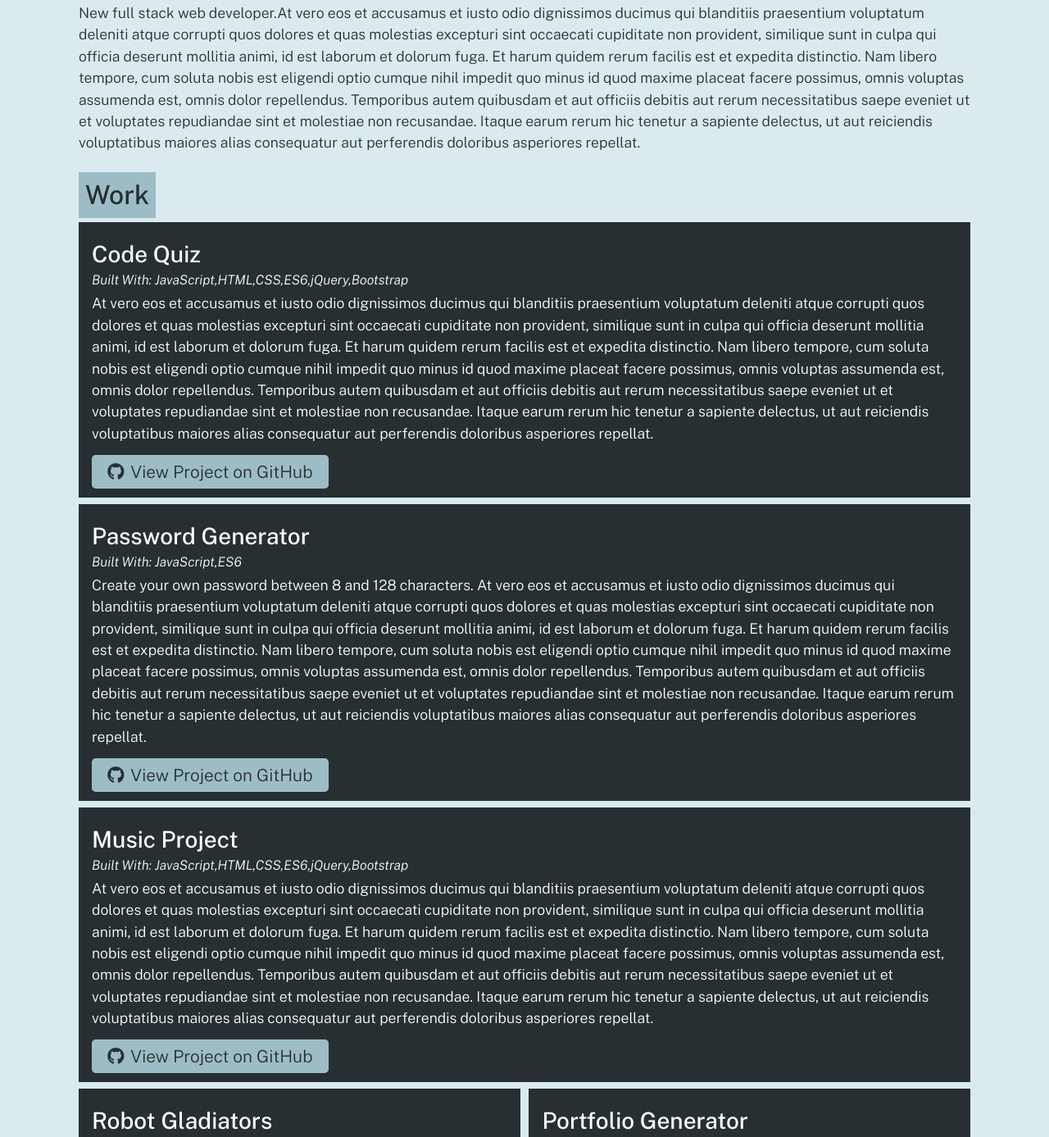
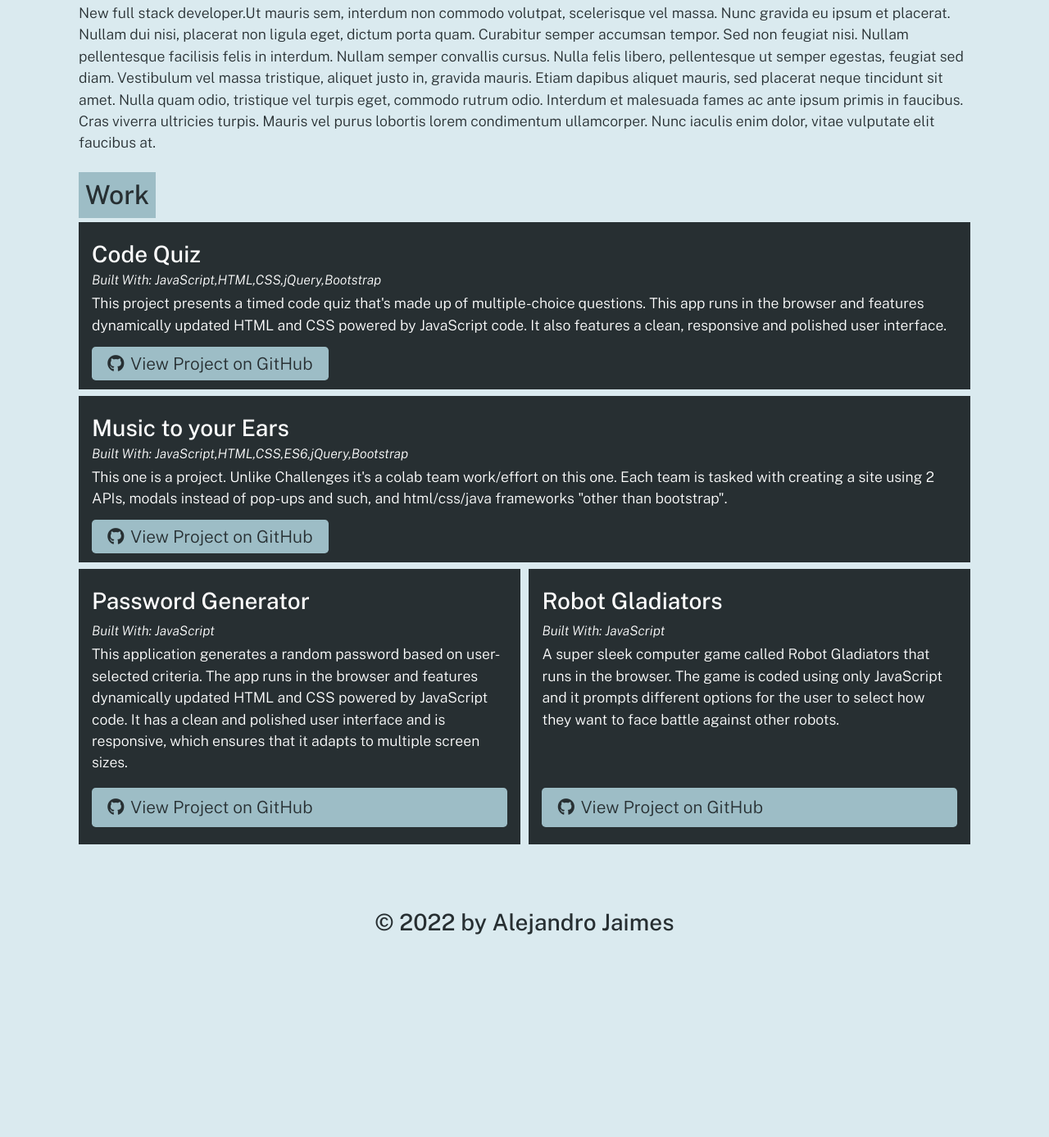
Before and after one commit to AlexJCturbo/portfolio-generator, a plain HTML site: page index.html in a window 1280 px wide. Shown: the part 209-1596 px from the top of the page at 82% size. After the commit the page ends 1372 px from the top, so only its background shows below. Drawn offline with nearby package versions, Linux system fonts and the light colour scheme.

```diff
--- a/index.html
+++ b/index.html
@@ -15,7 +15,7 @@
 	<body>
 		<header>
 			<div class="container flex-row justify-space-between align-center py-3">
-				<h1 class="page-title text-secondary bg-dark py-2 px-3">Alex</h1>
+				<h1 class="page-title text-secondary bg-dark py-2 px-3">Alejandro Jaimes</h1>
 				<nav class="flex-row">
 					<a class="ml-2 my-1 px-2 py-1 bg-secondary text-dark" href="https://github.com/AlexJCturbo">GitHub</a>
 				</nav>
@@ -26,7 +26,7 @@
 
 		<section class="my-3" id="about">
     	<h2 class="text-dark bg-primary p-2 display-inline-block">About Me</h2>
-    	<p>New full stack web developer.At vero eos et accusamus et iusto odio dignissimos ducimus qui blanditiis praesentium voluptatum deleniti atque corrupti quos dolores et quas molestias excepturi sint occaecati cupiditate non provident, similique sunt in culpa qui officia deserunt mollitia animi, id est laborum et dolorum fuga. Et harum quidem rerum facilis est et expedita distinctio. Nam libero tempore, cum soluta nobis est eligendi optio cumque nihil impedit quo minus id quod maxime placeat facere possimus, omnis voluptas assumenda est, omnis dolor repellendus. Temporibus autem quibusdam et aut officiis debitis aut rerum necessitatibus saepe eveniet ut et voluptates repudiandae sint et molestiae non recusandae. Itaque earum rerum hic tenetur a sapiente delectus, ut aut reiciendis voluptatibus maiores alias consequatur aut perferendis doloribus asperiores repellat.</p>
+    	<p>New full stack developer.Ut mauris sem, interdum non commodo volutpat, scelerisque vel massa. Nunc gravida eu ipsum et placerat. Nullam dui nisi, placerat non ligula eget, dictum porta quam. Curabitur semper accumsan tempor. Sed non feugiat nisi. Nullam pellentesque facilisis felis in interdum. Nullam semper convallis cursus. Nulla felis libero, pellentesque ut semper egestas, feugiat sed diam. Vestibulum vel massa tristique, aliquet justo in, gravida mauris. Etiam dapibus aliquet mauris, sed placerat neque tincidunt sit amet. Nulla quam odio, tristique vel turpis eget, commodo rutrum odio. Interdum et malesuada fames ac ante ipsum primis in faucibus. Cras viverra ultricies turpis. Mauris vel purus lobortis lorem condimentum ullamcorper. Nunc iaculis enim dolor, vitae vulputate elit faucibus at.</p>
     </section>
 
 
@@ -37,48 +37,39 @@
           <div class="col-12 mb-2 bg-dark text-light p-3">
 					<h3 class="portfolio-item-title text-light">Code Quiz</h3>
 						<h5 class="portfolio-languages">
-							Built With: JavaScript,HTML,CSS,ES6,jQuery,Bootstrap
+							Built With: JavaScript,HTML,CSS,jQuery,Bootstrap
 						</h5>
-            <p>At vero eos et accusamus et iusto odio dignissimos ducimus qui blanditiis praesentium voluptatum deleniti atque corrupti quos dolores et quas molestias excepturi sint occaecati cupiditate non provident, similique sunt in culpa qui officia deserunt mollitia animi, id est laborum et dolorum fuga. Et harum quidem rerum facilis est et expedita distinctio. Nam libero tempore, cum soluta nobis est eligendi optio cumque nihil impedit quo minus id quod maxime placeat facere possimus, omnis voluptas assumenda est, omnis dolor repellendus. Temporibus autem quibusdam et aut officiis debitis aut rerum necessitatibus saepe eveniet ut et voluptates repudiandae sint et molestiae non recusandae. Itaque earum rerum hic tenetur a sapiente delectus, ut aut reiciendis voluptatibus maiores alias consequatur aut perferendis doloribus asperiores repellat.</p>
+            <p>This project presents a timed code quiz that's made up of multiple-choice questions. This app runs in the browser and features dynamically updated HTML and CSS powered by JavaScript code. It also features a clean, responsive and polished user interface.</p>
             <a href="https://github.com/AlexJCturbo/code_quiz" class="btn"><i class="fab fa-github mr-2"></i>View Project on GitHub</a>
           </div>
 
           <div class="col-12 mb-2 bg-dark text-light p-3">
-					<h3 class="portfolio-item-title text-light">Password Generator</h3>
-						<h5 class="portfolio-languages">
-							Built With: JavaScript,ES6
-						</h5>
-            <p>Create your own password between 8 and 128 characters. At vero eos et accusamus et iusto odio dignissimos ducimus qui blanditiis praesentium voluptatum deleniti atque corrupti quos dolores et quas molestias excepturi sint occaecati cupiditate non provident, similique sunt in culpa qui officia deserunt mollitia animi, id est laborum et dolorum fuga. Et harum quidem rerum facilis est et expedita distinctio. Nam libero tempore, cum soluta nobis est eligendi optio cumque nihil impedit quo minus id quod maxime placeat facere possimus, omnis voluptas assumenda est, omnis dolor repellendus. Temporibus autem quibusdam et aut officiis debitis aut rerum necessitatibus saepe eveniet ut et voluptates repudiandae sint et molestiae non recusandae. Itaque earum rerum hic tenetur a sapiente delectus, ut aut reiciendis voluptatibus maiores alias consequatur aut perferendis doloribus asperiores repellat.</p>
-            <a href="https://github.com/AlexJCturbo/password-generator" class="btn"><i class="fab fa-github mr-2"></i>View Project on GitHub</a>
-          </div>
-
-          <div class="col-12 mb-2 bg-dark text-light p-3">
-					<h3 class="portfolio-item-title text-light">Music Project</h3>
+					<h3 class="portfolio-item-title text-light">Music to your Ears</h3>
 						<h5 class="portfolio-languages">
 							Built With: JavaScript,HTML,CSS,ES6,jQuery,Bootstrap
 						</h5>
-            <p>At vero eos et accusamus et iusto odio dignissimos ducimus qui blanditiis praesentium voluptatum deleniti atque corrupti quos dolores et quas molestias excepturi sint occaecati cupiditate non provident, similique sunt in culpa qui officia deserunt mollitia animi, id est laborum et dolorum fuga. Et harum quidem rerum facilis est et expedita distinctio. Nam libero tempore, cum soluta nobis est eligendi optio cumque nihil impedit quo minus id quod maxime placeat facere possimus, omnis voluptas assumenda est, omnis dolor repellendus. Temporibus autem quibusdam et aut officiis debitis aut rerum necessitatibus saepe eveniet ut et voluptates repudiandae sint et molestiae non recusandae. Itaque earum rerum hic tenetur a sapiente delectus, ut aut reiciendis voluptatibus maiores alias consequatur aut perferendis doloribus asperiores repellat.</p>
+            <p>This one is a project. Unlike Challenges it's a colab team work/effort on this one. Each team is tasked with creating a site using 2 APIs, modals instead of pop-ups and such, and html/css/java frameworks "other than bootstrap".</p>
             <a href="https://github.com/AlexJCturbo/project-music" class="btn"><i class="fab fa-github mr-2"></i>View Project on GitHub</a>
           </div>
 
 
 
           <div class="col-12 col-md-6 mb-2 bg-dark text-light p-3 flex-column">
-						<h3 class="portfolio-item-title text-light">Robot Gladiators</h3>
+						<h3 class="portfolio-item-title text-light">Password Generator</h3>
 						<h5 class="portfolio-languages">
-							Built With: JavaScript, ES6
+							Built With: JavaScript
 						</h5>
-          	<p>Lorem ipsum dolor sit amet, consectetur adipiscing elit. Donec vel odio vel massa facilisis gravida sit amet ut arcu. Sed placerat quis mi ultrices laoreet. Class aptent taciti sociosqu ad litora torquent per conubia nostra, per inceptos himenaeos. Integer metus nulla, iaculis at convallis vel, volutpat sed ipsum. Vivamus tempor bibendum massa id tempus. Aliquam erat volutpat. Vestibulum rutrum ligula mollis mollis facilisis. Praesent sit amet facilisis est, et commodo magna. Proin eu nibh fringilla, blandit libero vitae, congue lectus. Morbi dui risus, cursus ut massa vitae, facilisis accumsan lacus. Praesent pulvinar rutrum urna in scelerisque. Nam ornare turpis eu dolor egestas dignissim. Phasellus id erat a tortor iaculis dictum vel sed nunc. Aliquam volutpat tempus gravida. Cras tristique massa sit amet risus suscipit, ut vulputate lectus blandit</p>
-            <a href="https://github.com/AlexJCturbo/robot-gladiators" class="btn mt-auto"><i class="fab fa-github mr-2"></i>View Project on GitHub</a>
+          	<p>This application generates a random password based on user-selected criteria. The app runs in the browser and features dynamically updated HTML and CSS powered by JavaScript code. It has a clean and polished user interface and is responsive, which ensures that it adapts to multiple screen sizes.</p>
+            <a href="https://github.com/AlexJCturbo/password-generator" class="btn mt-auto"><i class="fab fa-github mr-2"></i>View Project on GitHub</a>
           </div>
 
           <div class="col-12 col-md-6 mb-2 bg-dark text-light p-3 flex-column">
-						<h3 class="portfolio-item-title text-light">Portfolio Generator</h3>
+						<h3 class="portfolio-item-title text-light">Robot Gladiators</h3>
 						<h5 class="portfolio-languages">
-							Built With: JavaScript, ES6, Node
+							Built With: JavaScript
 						</h5>
-          	<p>Fusce sed ultricies sapien. Suspendisse potenti. Cras luctus ipsum vitae nulla facilisis, nec condimentum nisl vehicula. Integer metus nunc, rutrum semper congue in, dapibus at justo. Sed tempor aliquet auctor. Fusce elit libero, sodales dignissim nulla a, elementum vestibulum justo. Sed elementum sed odio et interdum. Aliquam sed tortor quis mi posuere viverra ut id metus. Etiam tincidunt rhoncus dui, a ornare lacus volutpat at. Fusce pulvinar imperdiet turpis vitae porttitor. Vestibulum congue metus in lorem fringilla ultrices. Proin aliquet, dui at tempor fringilla, magna elit imperdiet leo, quis finibus metus est nec dolor. In lorem sapien, sodales quis justo et, fringilla fringilla massa. Sed et ultricies ligula, ut congue urna. Duis cursus, neque id dignissim porttitor, augue nibh sagittis purus, quis convallis mi tortor porttitor nibh. Nulla facilisi.</p>
-            <a href="https://github.com/AlexJCturbo/portfolio-generator" class="btn mt-auto"><i class="fab fa-github mr-2"></i>View Project on GitHub</a>
+          	<p>A super sleek computer game called Robot Gladiators that runs in the browser. The game is coded using only JavaScript and it prompts different options for the user to select how they want to face battle against other robots.</p>
+            <a href="https://github.com/AlexJCturbo/robot-gladiators" class="btn mt-auto"><i class="fab fa-github mr-2"></i>View Project on GitHub</a>
           </div>
 
       </div>
@@ -87,7 +78,7 @@
 		</main>
 
 		<footer class="container text-center py-3">
-    	<h3 class="text-dark">&copy; 2022 by Alex</h3>
+    	<h3 class="text-dark">&copy; 2022 by Alejandro Jaimes</h3>
   	</footer>
 
 	</body>
```
